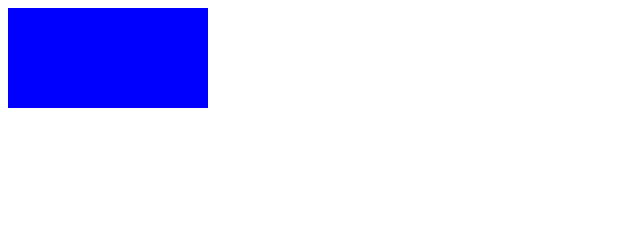
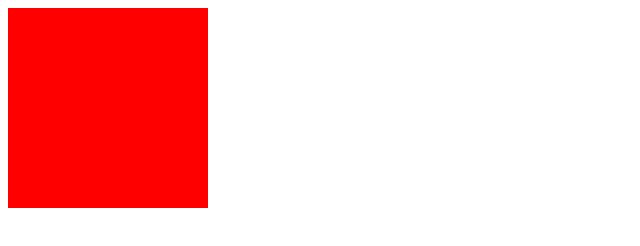
Before and after one commit to Junpei1121/javascript2, a plain HTML site: page index.html in a window 1280 px wide. Shown: the whole page, without its empty margins (0-640 px from the left). Drawn offline with Linux system fonts and the light colour scheme.

Commit message:
jQuery-slidedown

```diff
--- a/app.css
+++ b/app.css
@@ -1,4 +1,5 @@
 .box1 {
+  display: none;
   background-color: #FF0000;
   height: 200px;
   width: 200px;
--- a/app.js
+++ b/app.js
@@ -1,6 +1,3 @@
 $(function(){
-  $('.box1').css({
-    'background-color': '#0000FF',
-    'height': '100px'
-  });
+  $('.box1').slideDown(1000);
 });
```
